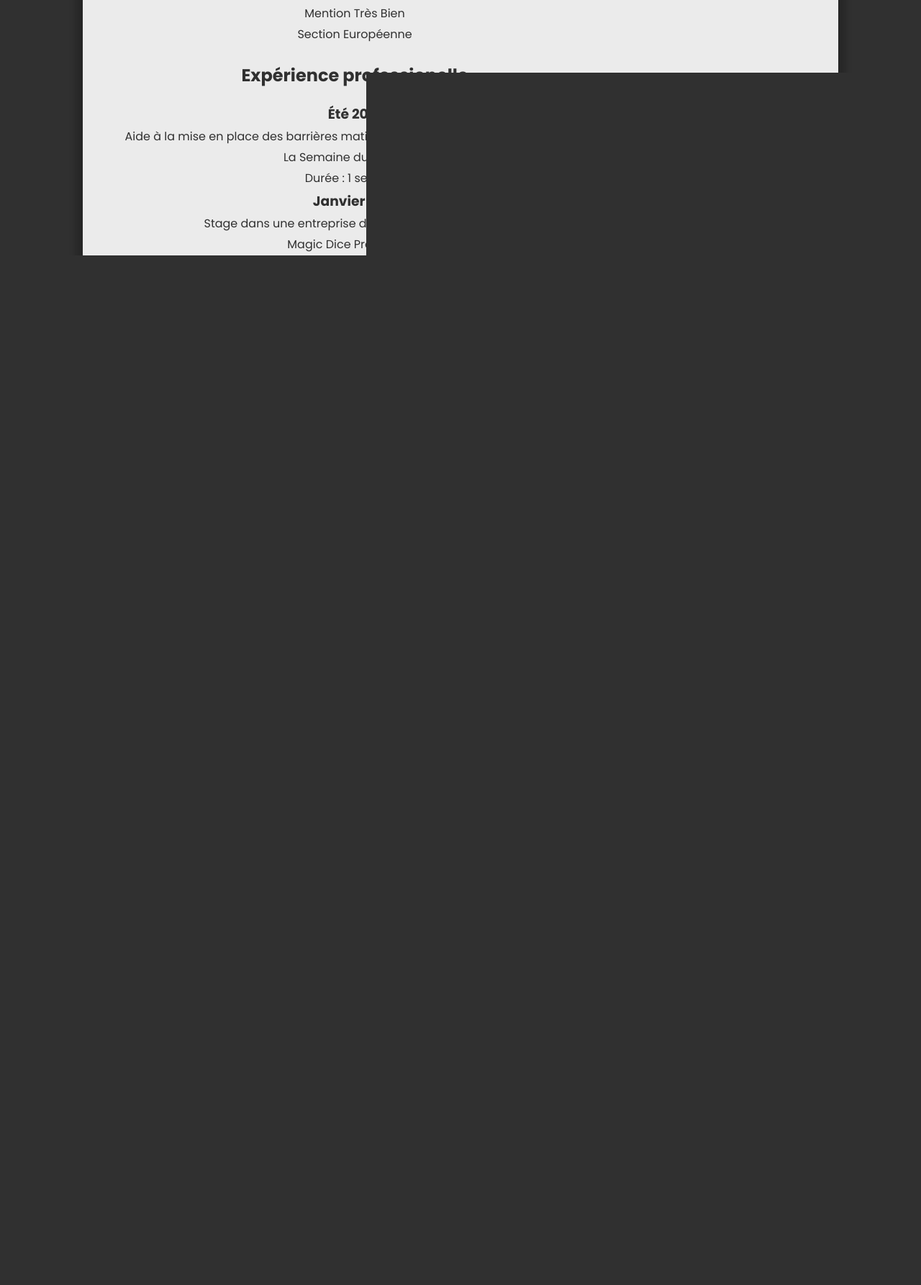
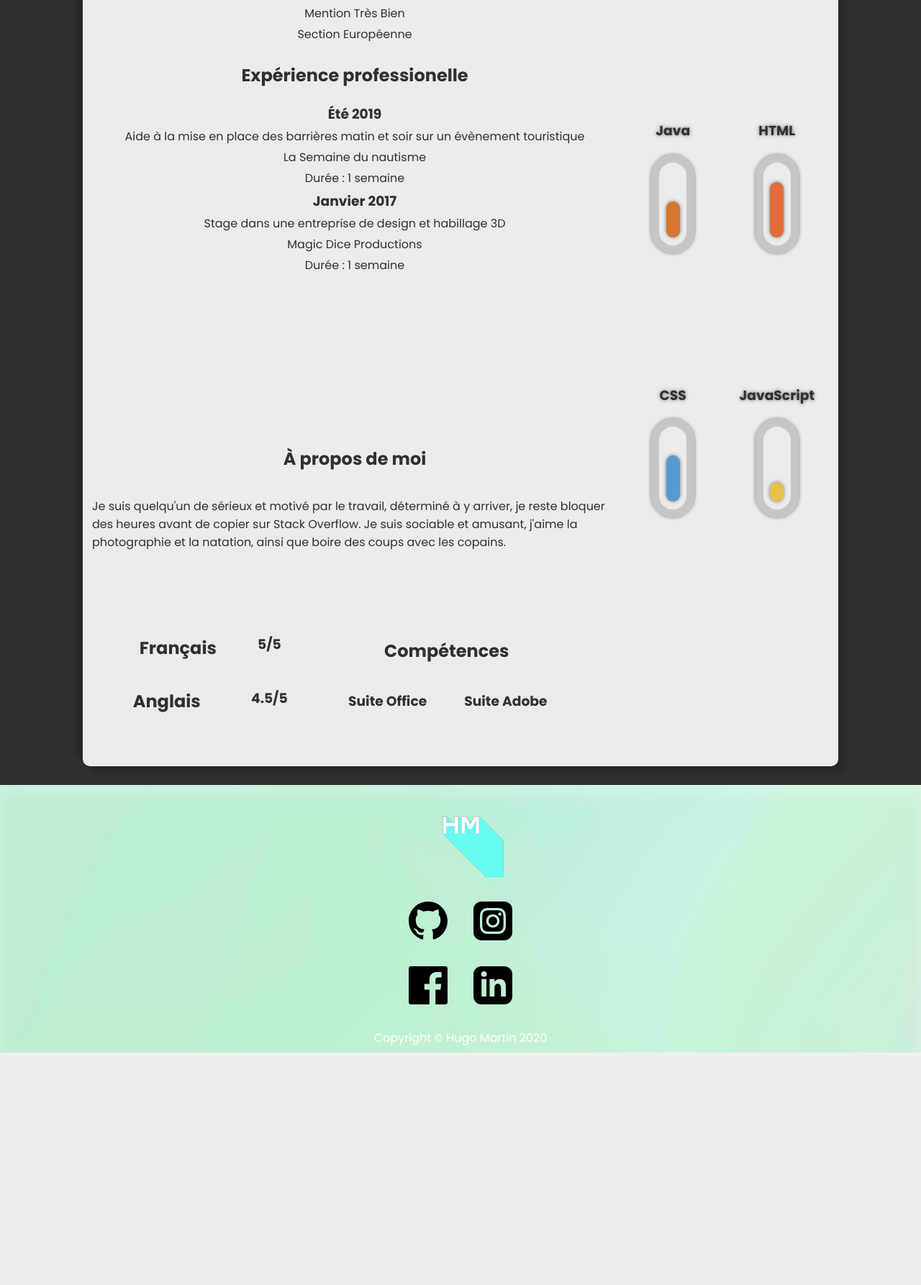
Before and after one commit to Hugo-M33/fin-semestre, a PHP site: page /cv.html in a window 1280 px wide. Shown: the part 1424-3210 px from the top of the page at 72% size. After the commit the page ends 2887 px from the top, so only its background shows below. Run offline with PHP 8.4, Linux system fonts and the light colour scheme.

Commit message:
finished

```diff
--- a/cv.html
+++ b/cv.html
@@ -156,14 +156,31 @@
 
         </div>
 
-        <div id="CV-autres"></div>
+
+        <div id="CV-autres">
+          <article id="a-propos">
+            <h2>À propos de moi</h2>
+            <p>Je suis quelqu'un de sérieux et motivé par le travail, déterminé à y arriver, je reste bloquer des heures avant de copier sur Stack Overflow. Je suis sociable et amusant, j'aime la photographie et la natation, ainsi que boire des coups avec les copains.</p>
+          </article>
+          <article class="autres" id="autres-langues">
+            <h2>Français</h2>
+            <h3>5/5</h3>
+            <h2>Anglais</h2>
+            <h3>4.5/5</h3>
+          </article>
+          <article class="autres" id="autres-competences">
+            <h2>Compétences</h2>
+            <h3>Suite Office</h3>
+            <h3>Suite Adobe</h3>
+          </article>
+        </div>
       </section>
     </div>
 
     <footer>
       <img src="img/LOGO.svg" alt="Logo" id="footer-logo">
       <section id="social-icons">
-        <a href="" class="sliding-icon" id="github-icon-footer">
+        <a href="https://github.com/Hugo-M33" class="sliding-icon" id="github-icon-footer">
           <div class="transparent-social">
             <img src="img/github.svg" alt="">
           </div>
@@ -171,7 +188,7 @@
             <img src="img/github.svg" alt="">
           </div>
         </a>
-        <a href="" class="sliding-icon" id="instagram-icon-footer">
+        <a href="http://instagram.com/hugo.martin.dlz" class="sliding-icon" id="instagram-icon-footer">
           <div class="transparent-social">
             <img src="img/instagram.svg" alt="">
           </div>
--- a/index.html
+++ b/index.html
@@ -110,7 +110,7 @@
       <footer>
         <img src="img/LOGO.svg" alt="Logo" id="footer-logo">
         <section id="social-icons">
-          <a href="" class="sliding-icon" id="github-icon-footer">
+          <a href="https://github.com/Hugo-M33" class="sliding-icon" id="github-icon-footer">
             <div class="transparent-social">
               <img src="img/github.svg" alt="">
             </div>
@@ -118,7 +118,7 @@
               <img src="img/github.svg" alt="">
             </div>
           </a>
-          <a href="" class="sliding-icon" id="instagram-icon-footer">
+          <a href="http://instagram.com/hugo.martin.dlz" class="sliding-icon" id="instagram-icon-footer">
             <div class="transparent-social">
               <img src="img/instagram.svg" alt="">
             </div>
--- a/metiers.html
+++ b/metiers.html
@@ -178,7 +178,7 @@
         <footer>
           <img src="img/LOGO.svg" alt="Logo" id="footer-logo">
           <section id="social-icons">
-            <a href="" class="sliding-icon" id="github-icon-footer">
+            <a href="https://github.com/Hugo-M33" class="sliding-icon" id="github-icon-footer">
               <div class="transparent-social">
                 <img src="img/github.svg" alt="">
               </div>
@@ -186,7 +186,7 @@
                 <img src="img/github.svg" alt="">
               </div>
             </a>
-            <a href="" class="sliding-icon" id="instagram-icon-footer">
+            <a href="http://instagram.com/hugo.martin.dlz" class="sliding-icon" id="instagram-icon-footer">
               <div class="transparent-social">
                 <img src="img/instagram.svg" alt="">
               </div>
--- a/poster.html
+++ b/poster.html
@@ -72,7 +72,7 @@
   <footer>
     <img src="img/LOGO.svg" alt="Logo" id="footer-logo">
     <section id="social-icons">
-      <a href="" class="sliding-icon" id="github-icon-footer">
+      <a href="https://github.com/Hugo-M33" class="sliding-icon" id="github-icon-footer">
         <div class="transparent-social">
           <img src="img/github.svg" alt="">
         </div>
@@ -80,7 +80,7 @@
           <img src="img/github.svg" alt="">
         </div>
       </a>
-      <a href="" class="sliding-icon" id="instagram-icon-footer">
+      <a href="http://instagram.com/hugo.martin.dlz" class="sliding-icon" id="instagram-icon-footer">
         <div class="transparent-social">
           <img src="img/instagram.svg" alt="">
         </div>
--- a/style.css
+++ b/style.css
@@ -392,14 +392,22 @@ text-align:center;
 #CV-container {
 display:grid;
 grid-template-columns:repeat(7,1fr);
-grid-template-rows:repeat(10,1fr);
+grid-template-rows:repeat(7,1fr);
 width:80vw;
 margin:auto;
 padding:1%;
 border-radius:10px;
 gap:5px 5px;
 box-shadow:10px 10px 10px rgba(0,0,0,0.2),-10px -10px 10px rgba(0,0,0,0.2);
-grid-template-areas:"bio bio bio bio bio bio pic" "edu edu edu edu edu at at" "edu edu edu edu edu at at" "exp exp exp exp exp comp comp" "exp exp exp exp exp comp comp" "exp exp exp exp exp comp comp" "exp exp exp exp exp comp comp" "exp exp exp exp exp . ." "etc etc etc etc etc etc etc" "etc etc etc etc etc etc etc";
+grid-template-areas:"bio bio bio bio bio bio pic"
+ "edu edu edu edu edu at at"
+  "edu edu edu edu edu at at"
+   "exp exp exp exp exp comp comp"
+    "exp exp exp exp exp comp comp"
+     "etc etc etc etc etc comp comp"
+      "etc etc etc etc etc . ."
+         "etc etc etc etc etc . ."
+        /* "etc etc etc etc etc etc etc"*/;
 background:rgba(255,255,255,0.9);
 }
 
@@ -524,6 +532,9 @@ color:#559BD2;
 
 #CV-autres {
 grid-area:etc;
+display: flex;
+flex-flow: row wrap;
+align-items: center;
 }
 
 [class^="icon"] {
@@ -922,6 +933,33 @@ footer>* {
 margin:1vh;
 }
 
+#a-propos {
+    display: flex;
+    flex-direction: column ;
+    align-items: center;
+}
+
+.autres {
+    width: 45%;
+    display: flex;
+    flex-flow: row wrap;
+    justify-content: center;
+}
+
+#autres-langues h2{
+    width: 50%;
+}
+
+#autres-competences h2 {
+    width: 100%;
+    text-align: center;
+}
+
+#autres-competences h3 {
+    width: 50%;
+    text-align: center;
+}
+
 @media screen and (max-width: 800px) {
 :root {
 font-size:1.5vh;
```
Also changed, not shown: other parts of style.css (+39 -4 lines), 2 other files.
